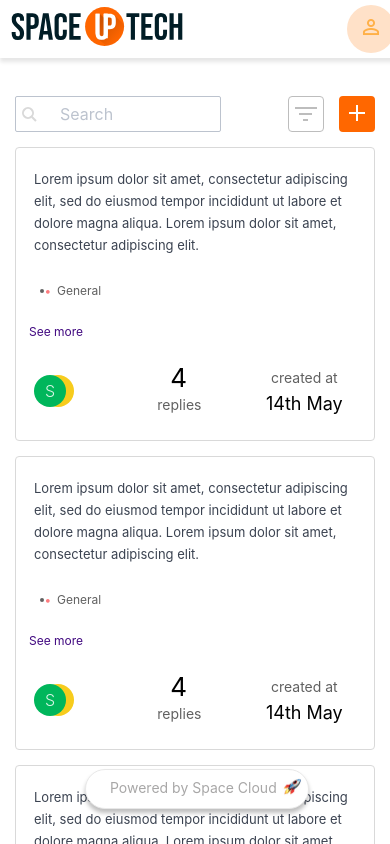
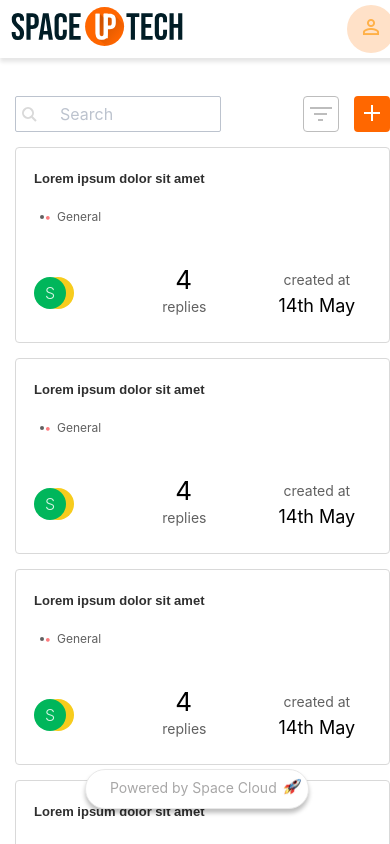
Before and after one commit to spaceuptech/space-forum, a Next.js app: page /homepage in a window 390 px wide. Shown: the top 844 px of the page. Built offline with nearby package versions, Linux system fonts and the light colour scheme.

Commit message:
Initialised client, UI changes updated (#4)

```diff
--- /dev/null
+++ b/client.js
@@ -0,0 +1,4 @@
+import Service from "./services/service";
+
+const client = new Service("myproject", "http://localhost:4122");
+export default client;
--- a/components/add-reply.js
+++ b/components/add-reply.js
@@ -1,4 +1,3 @@
-
 import MyEditor from "./markdown";
 
 export default function AddReply() {
--- a/components/post-description.js
+++ b/components/post-description.js
@@ -31,7 +31,9 @@ export default function PostDescription() {
             </div>
             <div className="col-6">
               <div className="go-right">
-                <i className="icon  icon-edit" />
+                <button className="btn btn-action btn-sm edit">
+                  <i className="icon  icon-edit" />
+                </button>
                 <p className="smalldate">14th May</p>
               </div>
             </div>
--- a/components/post.js
+++ b/components/post.js
@@ -1,23 +1,19 @@
-
 import Link from "next/link";
+import { useRouter } from "next/router";
 
 export default function Post() {
+  const router = useRouter();
+  const handleClick = (e) => {
+    router.push("/post-detail");
+  };
   return (
     <div>
-      <div className="columns gapless a">
+      <div onClick={handleClick} className="columns gapless a">
         <div className="column col-sm-12 col-7 ">
-          <p className="q">
-            Lorem ipsum dolor sit amet, consectetur adipiscing elit, sed do
-            eiusmod tempor incididunt ut labore et dolore magna
-            <br className="hide-xl" /> aliqua. Lorem ipsum dolor sit amet,
-            consectetur adipiscing elit.
-          </p>
+          <p className="q">Lorem ipsum dolor sit amet</p>
           <ul>
             <li className="cat">General</li>
           </ul>
-          <Link href="/post-detail">
-            <a className="navlink">See more</a>
-          </Link>
         </div>
         <div className="column col-sm-12 col-5 ">
           <div className="columns gapless">
--- a/components/replies.js
+++ b/components/replies.js
@@ -16,7 +16,9 @@ export default function DisplayReplies() {
             </div>
             <div className="col-6">
               <div className="go-right">
-                <i className="icon  icon-edit" />
+                <button className="btn btn-action btn-sm edit">
+                  <i className="icon  icon-edit" />
+                </button>
                 <p className="smalldate">14th May</p>
               </div>
             </div>
--- a/package.json
+++ b/package.json
@@ -8,10 +8,14 @@
     "start": "next start"
   },
   "dependencies": {
+    "apollo-boost": "^0.4.9",
+    "apollo-link-context": "^1.0.20",
+    "graphql": "^15.3.0",
     "next": "9.4.4",
     "next-react-svg": "^1.1.1",
     "react": "16.13.1",
     "react-dom": "16.13.1",
-    "react-rte": "^0.16.1"
+    "react-rte": "^0.16.1",
+    "subscriptions-transport-ws": "^0.9.16"
   }
 }
--- a/styles/global.css
+++ b/styles/global.css
@@ -14,6 +14,7 @@
   box-sizing: border-box;
   border: 1px solid #d9d9d9;
   border-radius: 4px;
+  margin-right: 0px;
 }
 @media screen and (min-width: 500px) {
   .column.col-12.con {
@@ -127,6 +128,13 @@
 }
 
 @media screen and (max-width: 480px) {
+  .columns.gapless.a {
+    margin: 15px;
+    box-sizing: border-box;
+    border: 1px solid #d9d9d9;
+    border-radius: 4px;
+    margin-right: 0px;
+  }
   .smalldate {
     font-style: normal;
     font-weight: normal;
@@ -189,7 +197,7 @@
   font-weight: normal;
   font-size: 14px;
   line-height: 22px;
-  color: rgba(0, 0, 0, 0.25);
+  color: black;
   height: 32px;
   text-indent: 18px;
 }
@@ -212,10 +220,31 @@
   font-size: 12px;
   line-height: 22px;
 }
-
+.form-input:focus {
+  border-color: #d9d9d9;
+  box-shadow: none;
+}
+.btn.btn-action.btn-sm.edit {
+  border: none;
+  background-color: white;
+}
+a:visited {
+  color: #595959;
+}
+a {
+  color: #595959;
+}
+a:active,
+a:focus,
+a:hover {
+  color: #595959;
+  text-decoration: none;
+}
 .q {
-  font-style: normal;
-  font-weight: normal;
+  font-family: Arial, Helvetica, sans-serif;
+  margin-bottom: 0px;
+  font-weight: 600;
+  color: #030303d2;
   font-size: 13px;
   line-height: 22px;
   margin-top: 20px;
@@ -308,7 +337,7 @@ a {
   border: solid #ff6700;
   float: right;
   align-items: center;
-  margin-right: 15px;
+  margin-right: 0px;
   display: flex;
   align-items: center;
   text-align: right;
@@ -487,12 +516,7 @@ ul li::before {
     margin-inline-start: 37px;
   }
 }
-.navlink {
-  color: rgb(66, 10, 129);
-  font-size: 12px;
-  margin-left: 5px;
-  margin-bottom: 10px;
-}
+
 .column.col-12.t {
   margin: 10px;
   margin-top: 0px;
@@ -650,7 +674,7 @@ ul li::before {
   border: 1px solid #d9d9d9;
   box-sizing: border-box;
   border-radius: 4px;
-  color: #807e7e;
+  color: black;
 
   margin-bottom: 20px;
   font-style: normal;
```
Also changed, not shown: services/service.js (added, +37 -0 lines), 1 other file (tests, documents, lock files or other folders).
